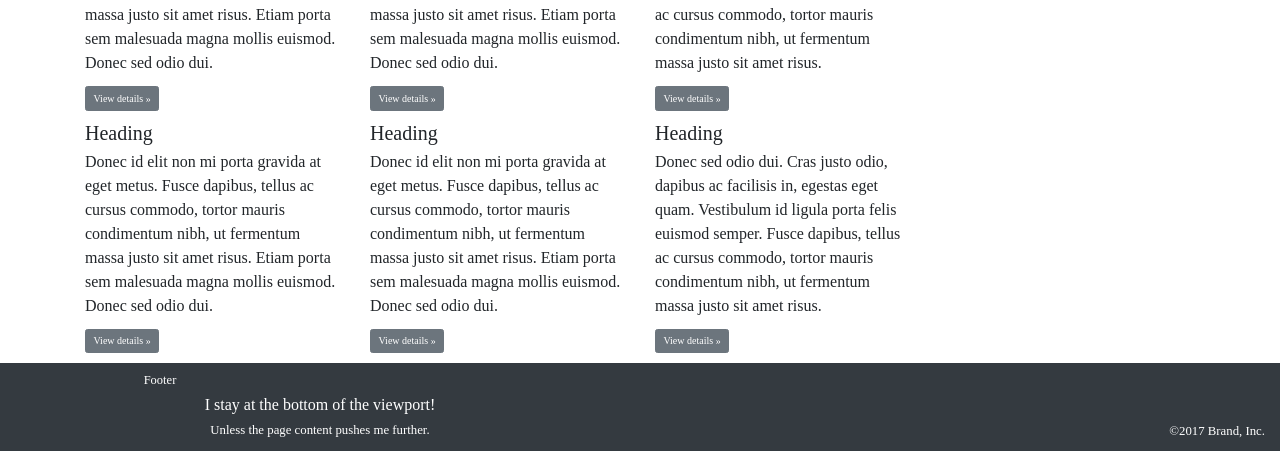
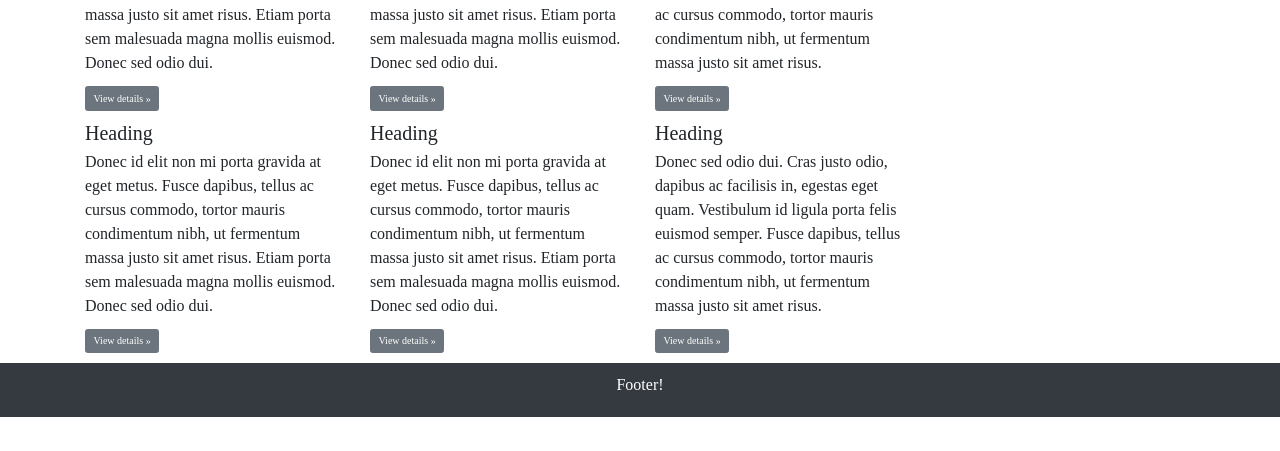
Before and after one commit to 1oglop1/pelican-blog-theme, a plain HTML site: page index.html in a window 1280 px wide. Shown: the part 460-911 px from the top of the page. After the commit the page ends 877 px from the top, so only its background shows below. Drawn offline with nearby package versions, Linux system fonts and the light colour scheme; files that its build step writes are made by us from their sources.

Commit message:
Fix footer

```diff
--- a/index.html
+++ b/index.html
@@ -11,7 +11,7 @@
     <link rel="stylesheet" href="https://use.fontawesome.com/releases/v5.3.1/css/all.css"
           integrity="sha384-mzrmE5qonljUremFsqc01SB46JvROS7bZs3IO2EmfFsd15uHvIt+Y8vEf7N7fWAU" crossorigin="anonymous">
 </head>
-<body class="d-flex flex-column">
+<body>
 <script src="https://code.jquery.com/jquery-3.3.1.slim.min.js"
         integrity="sha384-q8i/X+965DzO0rT7abK41JStQIAqVgRVzpbzo5smXKp4YfRvH+8abtTE1Pi6jizo"
         crossorigin="anonymous"></script>
@@ -82,7 +82,7 @@
     <div class="jumbotron text-center">
         <div class="container">
             <h1 class="display-3">Johnnyho web</h1>
-            <p>Aneb bednicka s trubadury.</p
+            <p>Aneb bednicka s trubadury.</p>
         </div>
     </div>
 </div>
@@ -120,7 +120,7 @@
         <hr>
     </div>
 </div>
-<div class="flex-grow-1">
+<div class="content d-flex flex-grow-1">
     <main class="container" role="main">
 
         <div class="row">
@@ -249,18 +249,19 @@
 </div>
 <footer class="bg-dark text-white text-center">
     <div class="container-fluid py-3">
-        <div class="row">
-            <div class="col-md-3">
-                <h5>Footer</h5></div>
-            <div class="col-md-3"></div>
-            <div class="col-md-3"></div>
-            <div class="col-md-3"></div>
-        </div>
-        <div class="row">
-            <div class="col-md-6">I stay at the bottom of the viewport! <span class="small"><br>Unless the page content pushes me further.</span></div>
-            <div class="col-md-3"></div>
-            <div class="col-md-3 text-right small align-self-end">©2017 Brand, Inc.</div>
-        </div>
+        <p>Footer!</p>
+        <!--<div class="row">-->
+            <!--<div class="col-md-3">-->
+                <!--<h5>Footer</h5></div>-->
+            <!--<div class="col-md-3"></div>-->
+            <!--<div class="col-md-3"></div>-->
+            <!--<div class="col-md-3"></div>-->
+        <!--</div>-->
+        <!--<div class="row">-->
+            <!--<div class="col-md-6">I stay at the bottom of the viewport! <span class="small"><br>Unless the page content pushes me further.</span></div>-->
+            <!--<div class="col-md-3"></div>-->
+            <!--<div class="col-md-3 text-right small align-self-end">©2017 Brand, Inc.</div>-->
+        <!--</div>-->
     </div>
 </footer>
 </body>
```
